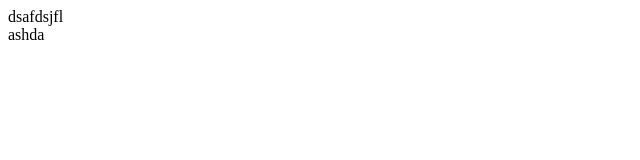
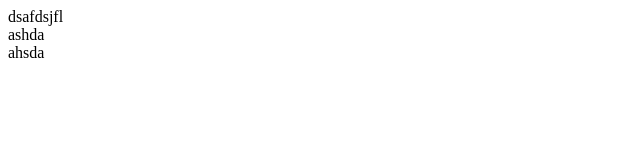
Before and after one commit to junxzhu/lmn, a website: page src/index.html in a window 1280 px wide. Shown: the full height of the page, 0-640 px from the left. Drawn offline with Linux system fonts and the light colour scheme.

Commit message:
Update index.html

```diff
--- a/src/index.html
+++ b/src/index.html
@@ -7,5 +7,6 @@
 <body>
     <div>dsafdsjfl</div>
     <div>ashda</div>
+    <div>ahsda</div>
 </body>
 </html>
```
